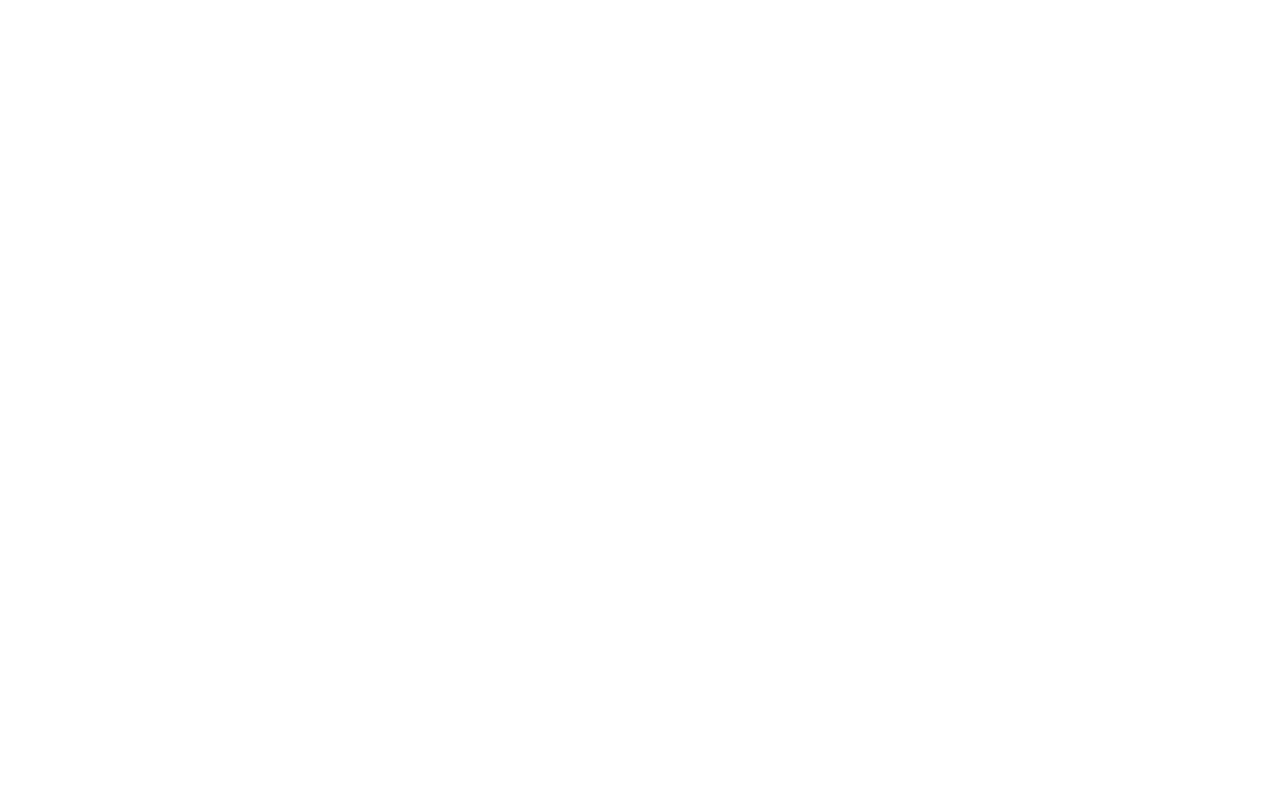
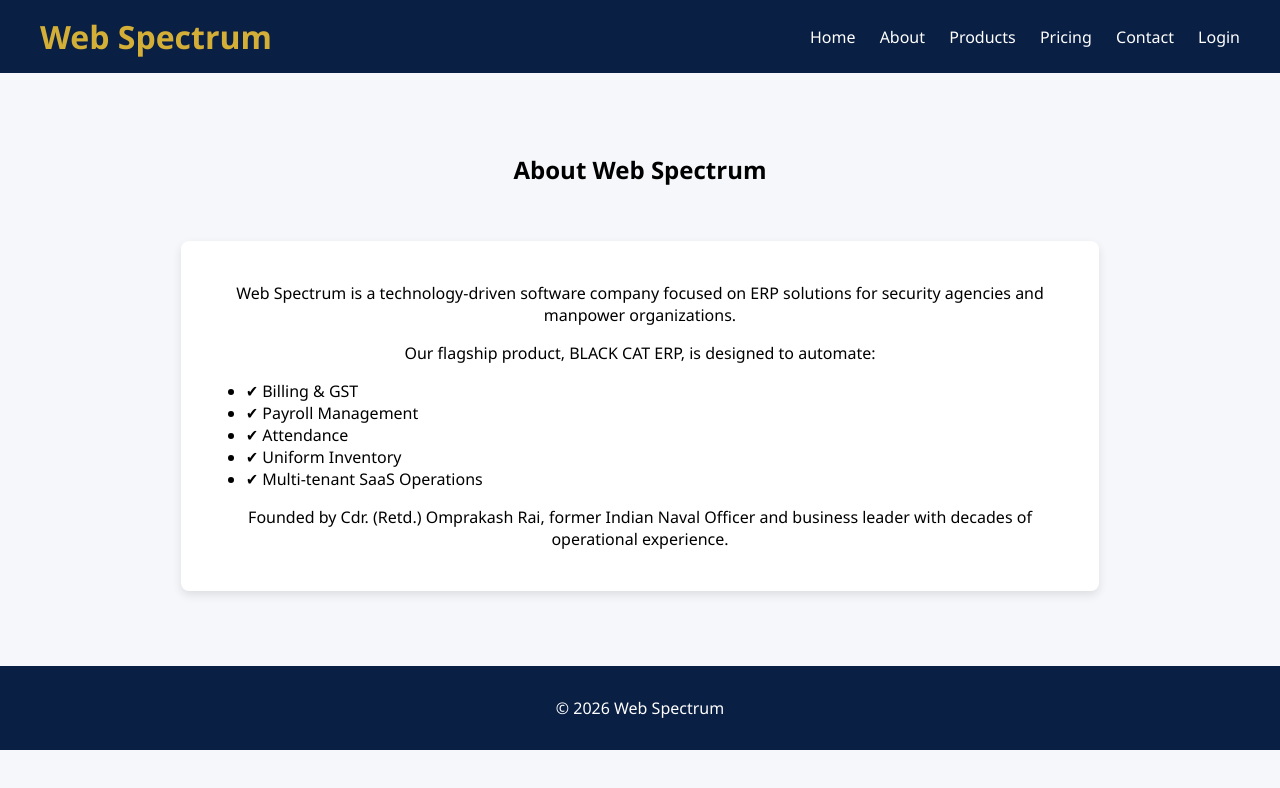
Before and after one commit to amitluv2gudgal-create/Web-Spectrum, a website: page about.html in a window 1280 px wide. Drawn offline with Linux system fonts and the light colour scheme.

Commit message:
Updated navigation and about page

```diff
--- a/about.html
+++ b/about.html
@@ -0,0 +1,95 @@
+<!DOCTYPE html>
+<html>
+<head>
+
+    <title>About - Web Spectrum</title>
+
+    <link
+        rel="stylesheet"
+        href="assets/css/style.css"
+    >
+
+</head>
+
+<body>
+
+<header>
+
+    <h1>Web Spectrum</h1>
+
+    <nav>
+
+        <a href="index.html">Home</a>
+
+        <a href="about.html">About</a>
+
+        <a href="products.html">Products</a>
+
+        <a href="pricing.html">Pricing</a>
+
+        <a href="contact.html">Contact</a>
+
+        <a href="login.html">Login</a>
+
+    </nav>
+
+</header>
+
+<section class="features">
+
+    <h2>About Web Spectrum</h2>
+
+    <div class="card" style="width:70%;">
+
+        <p>
+
+            Web Spectrum is a technology-driven
+            software company focused on ERP solutions
+            for security agencies and manpower organizations.
+
+        </p>
+
+        <p>
+
+            Our flagship product,
+            BLACK CAT ERP,
+            is designed to automate:
+
+        </p>
+
+        <ul style="text-align:left;">
+
+            <li>✔ Billing & GST</li>
+
+            <li>✔ Payroll Management</li>
+
+            <li>✔ Attendance</li>
+
+            <li>✔ Uniform Inventory</li>
+
+            <li>✔ Multi-tenant SaaS Operations</li>
+
+        </ul>
+
+        <p>
+
+            Founded by
+            Cdr. (Retd.) Omprakash Rai,
+            former Indian Naval Officer
+            and business leader with decades
+            of operational experience.
+
+        </p>
+
+    </div>
+
+</section>
+
+<footer>
+
+    <p>© 2026 Web Spectrum</p>
+
+</footer>
+
+</body>
+</html>
```
Also changed, not shown: public/admin-leads.html (+9 -0 lines), public/index.html (+16 -6 lines), public/login.html (+8 -0 lines).
